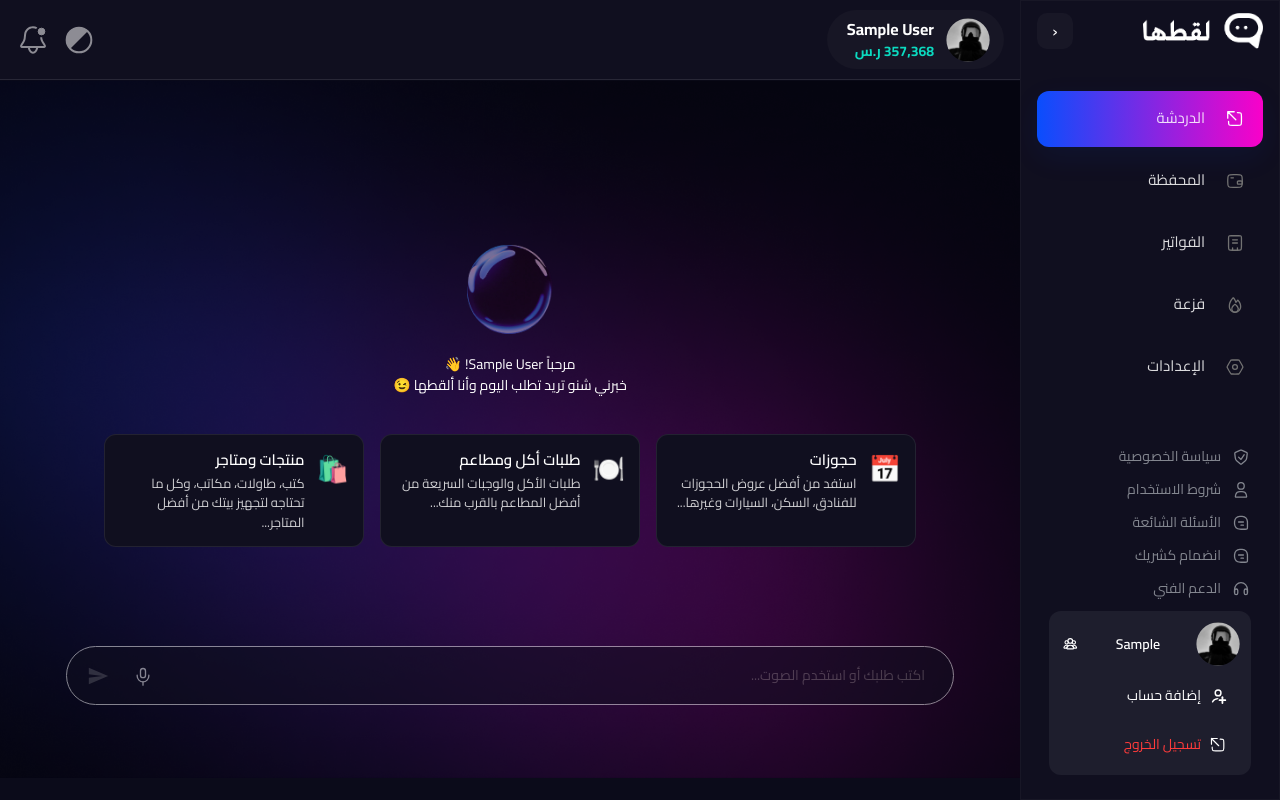
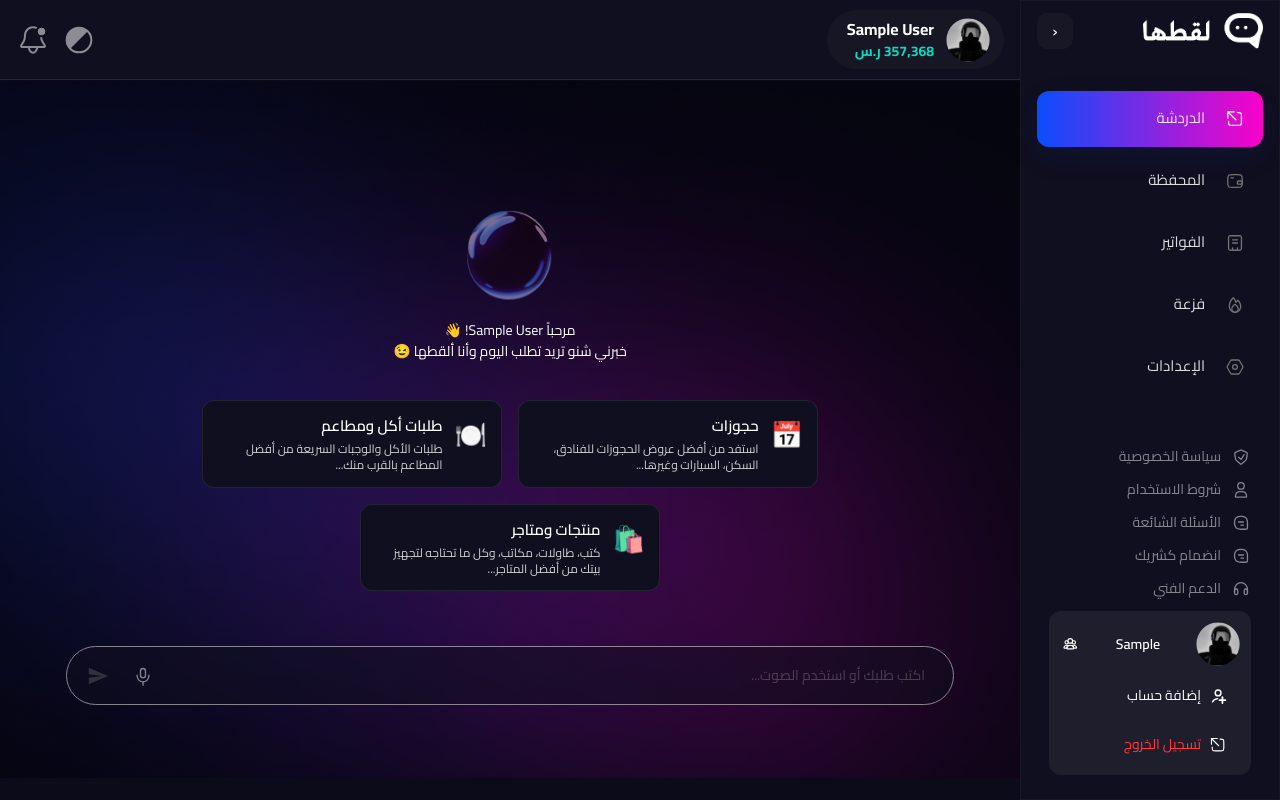
Before and after one commit to ebrahim-mamdoh/laqtha-v2, a Next.js app: page /chat in a window 1280 px wide. Built offline with nearby package versions, Linux system fonts and the light colour scheme; sample sign-in values are in the browser's storage.

Commit message:
fixing caht screen

```diff
--- a/next.config.mjs
+++ b/next.config.mjs
@@ -1,8 +1,11 @@
-/** @type {import('next').NextConfig} */
+// next.config.mjs
+import bundleAnalyzer from '@next/bundle-analyzer';
+
+/**
+ * @type {import('next').NextConfig}
+ */
 const nextConfig = {
-  experimental: {
-    // فاضي مفيش حاجة غلط
-  },
+  reactStrictMode: true,
   images: {
     remotePatterns: [
       {
@@ -13,10 +16,14 @@ const nextConfig = {
       },
       {
         protocol: 'https',
-        hostname: '**', // Allow any HTTPS domain for flexibility
+        hostname: '**',
       }
     ],
-  }
+  },
 };
 
-export default nextConfig;
+const withBundleAnalyzer = bundleAnalyzer({
+  enabled: process.env.ANALYZE === 'true',
+});
+
+export default withBundleAnalyzer(nextConfig);
--- a/package.json
+++ b/package.json
@@ -19,8 +19,10 @@
     "react-bootstrap": "^2.10.10",
     "react-dom": "19.1.0",
     "recharts": "^3.2.1",
-    "swiper": "^12.0.2",
     "wavesurfer.js": "^7.11.0",
     "yup": "^1.7.1"
+  },
+  "devDependencies": {
+    "@next/bundle-analyzer": "^16.0.1"
   }
 }
--- a/src/app/(pages)/chat/chat.module.css
+++ b/src/app/(pages)/chat/chat.module.css
@@ -8,7 +8,9 @@
     background-size: cover;
     background-position: center;
     background-repeat: no-repeat;
-  padding:45px 50px;
+    padding: 45px 50px;
+    overflow-x: hidden; /* Prevent horizontal scroll */
+    max-width: 100vw; /* Don't exceed viewport width */
 }
 
 /* chat shell: flex column so messages / suggestions / input are stacked */
@@ -17,6 +19,8 @@
     flex-direction: column;
     height: calc(100vh - 500px);
     transition: all 160ms ease;
+    max-width: 100%; /* Prevent overflow */
+    overflow-x: hidden; /* No horizontal scroll */
 }
 
 
@@ -92,13 +96,16 @@
 .suggestionsWrap {
   flex: 0 0 auto;
   margin-top: 12px;
-  /* ensure it doesn't create unexpected overflow */
   box-sizing: border-box;
   width: 100%;
+  max-width: 100%; /* Prevent overflow */
+  overflow-x: hidden; /* No horizontal scroll */
 }
 
 .suggestionsInner {
   position: relative;
+  max-width: 100%; /* Prevent overflow */
+  overflow-x: hidden; /* No horizontal scroll */
 }
 .welcomeSection {
   display: flex;
@@ -123,38 +130,21 @@
   font-size: 14px;
   margin-bottom: 30px;
 }
-/* MOBILE SWIPER (scrollable) */
+/* MOBILE NATIVE SCROLL (no Swiper dependency) */
 .suggestionsScroll {
   display: flex;
+  flex-direction: column; /* Stack vertically on mobile */
   gap: 12px;
-  padding: 12px;
-  overflow-x: auto;
-  -webkit-overflow-scrolling: touch;
-  scroll-snap-type: x mandatory;
-  scrollbar-width: none;
-  box-sizing: border-box;
+  padding: 12px 16px;
+  width: 100%;
+  max-width: 100%; /* Prevent overflow */
+  box-sizing: border-box; /* Include padding in width calculation */
 }
-.suggestionsScroll::-webkit-scrollbar { display: none; }
-
-/* make sure Swiper slides don't stretch container */
-/* make sure Swiper slides don't stretch container */
-.suggestionsScroll :global(.swiper-slide) {
-  width: auto !important;
-  flex: 0 0 auto;
-}
-.suggestionsScroll :global(.swiper-wrapper) {
-  align-items: center;
-    flex-wrap: wrap;
-    justify-content: center;
-
-}
-
 
 /* SUGGESTION CARD */
 .suggestionCard {
-  scroll-snap-align: start;
-  min-width: 220px;
-  max-width: 260px;
+  width: 100%; /* Full width on mobile */
+  max-width: 100%; /* Prevent overflow */
   background:#100f1f;
   border-radius: 12px;
   border: 1px solid rgba(255,255,255,0.08);
@@ -163,31 +153,63 @@
   gap: 12px;
   align-items: flex-start;
   cursor: pointer;
-  transition: transform .12s ease, box-shadow .12s ease;
+  transition: all 0.3s ease;
   color: #fff;
   text-align: right;
-  box-sizing: border-box;
-  flex: 0 0 auto; /* don't grow or shrink unexpectedly */
-  transition: all 0.5s ease;
-  margin-bottom: 10px;
+  box-sizing: border-box; /* Include padding and border in width */
 }
+
 .suggestionCard:hover {
-  /* box-shadow: 0 8px 24px rgba(0,0,0,0.4);  */
   background: linear-gradient(90deg, rgb(66, 12, 67), rgb(19, 15, 33));
-
-
+  transform: translateY(-2px);
+  box-shadow: 0 4px 12px rgba(255, 47, 207, 0.2);
 }
 .suggestionCard:active { transform: translateY(2px); }
 
-.suggIcon { font-size: 26px; }
-.suggText { display: flex; flex-direction: column; gap: 2px; }
-.suggTitle { font-size: 15px; font-weight: 600; }
-.suggSubtitle { font-size: 13px; opacity: 0.8; }
+.suggIcon {
+  font-size: 26px;
+  flex-shrink: 0;
+}
+
+.suggText {
+  display: flex;
+  flex-direction: column;
+  gap: 4px;
+  min-width: 0; /* Allow text to shrink */
+}
+
+.suggTitle {
+  font-size: 15px;
+  font-weight: 600;
+  white-space: nowrap;
+  overflow: hidden;
+  text-overflow: ellipsis;
+}
+
+.suggSubtitle {
+  font-size: 12px;
+  opacity: 0.8;
+  line-height: 1.3;
+  display: -webkit-box;
+  -webkit-line-clamp: 2;
+  line-clamp: 2;
+  -webkit-box-orient: vertical;
+  overflow: hidden;
+}
 
 .desktopList {
   display: flex;
   justify-content: center;
   gap: 16px;
+  flex-wrap: wrap; /* Allow wrapping on smaller desktop screens */
+}
+
+/* Desktop: horizontal layout */
+.desktopList .suggestionCard {
+  flex: 0 1 auto;
+  min-width: 240px;
+  max-width: 300px;
+  width: auto;
 }
 
 /* ================= INPUT BAR ================= */
@@ -202,10 +224,13 @@
   align-items: center;
   margin-top: 10px;
   box-sizing: border-box;
+  max-width: 100%; /* Prevent overflow */
+  width: 100%;
 }
 
 .inputInner {
   width: 100%;
+  max-width: 100%; /* Prevent overflow */
   display: flex;
   align-items: center;
   gap: 10px;
@@ -335,15 +360,13 @@
     min-height: 76vh;
   }
 
-  /* On desktop: suggestions are not scrollable and displayed as fixed list */
+  /* On desktop: horizontal layout for suggestions */
   .suggestionsScroll {
-    overflow: hidden !important;
-    justify-content: center;
-    padding: 12px 24px;
+    display: none; /* Hide mobile vertical layout */
   }
 
   .desktopList {
-    flex-wrap: nowrap;
+    display: flex; /* Show desktop horizontal layout */
   }
 }
 
@@ -351,21 +374,51 @@
   .chatShell {
     padding: 16px;
     min-height: 72vh;
+    max-width: 100vw; /* Don't exceed viewport */
   }
 
+  /* ✅ Mobile: vertical stack, no overflow */
   .suggestionsScroll {
-    overflow-x: auto;
+    display: flex;
+    flex-direction: column;
+    width: 100%;
+    max-width: 100%; /* Prevent overflow */
+    padding: 12px 0; /* Reduce horizontal padding to prevent overflow */
+    box-sizing: border-box;
   }
 
   .suggestionCard {
-    min-width: 200px;
+    width: 100%;
+    max-width: 100%; /* Prevent overflow */
+    min-width: unset;
+    box-sizing: border-box;
   }
 
   .desktopList {
-    display: none;
+    display: none; /* Hide desktop layout on mobile */
   }
+
   .chatPage {
-    padding: 30px 0px;
+    padding: 30px 16px; /* Reduce horizontal padding on mobile */
     min-height: 93vh;
+    overflow-x: hidden; /* Prevent horizontal scroll */
+    max-width: 100vw; /* Don't exceed viewport */
+  }
+
+  /* ✅ Better touch feedback */
+  .suggestionCard:active {
+    transform: scale(0.98);
+    opacity: 0.9;
+  }
+
+  /* ✅ Fix input bar overflow on mobile */
+  .inputBar {
+    padding: 8px 10px; /* Reduce padding slightly */
+    margin: 10px 0 0 0; /* Remove horizontal margins */
+  }
+
+  .textInput {
+    font-size: 13px; /* Slightly smaller on mobile */
+    padding: 8px 12px;
   }
 }
--- a/src/app/(pages)/chat/page.jsx
+++ b/src/app/(pages)/chat/page.jsx
@@ -3,14 +3,18 @@
 "use client";
 
 import { useRef, useState, useEffect, useCallback } from "react";
-import { Swiper, SwiperSlide } from "swiper/react";
-import "swiper/css";
 import "bootstrap/dist/css/bootstrap.min.css";
 import Image from "next/image";
-import WaveSurfer from "wavesurfer.js";
 import { useChatLogic } from "./ChatLogic";
 import HotelsMsg from "./components/hotelsCard/HotelsMsg";
+
+/* ----------------------------- dinamic import ----------------------------- */
+import dynamic from "next/dynamic";
+const WaveSurfer = dynamic(() => import("wavesurfer.js"), { ssr: false });
+
 import styles from "./chat.module.css";
+
+
 
 // ===== Suggestions Data =====
 const SUGGESTIONS = [
@@ -182,19 +186,17 @@ export default function ChatPage() {
 
               <div className={styles.suggestionsInner}>
                 {isMobile ? (
-                  <Swiper spaceBetween={12} slidesPerView="auto" className={styles.suggestionsScroll}>
+                  <div className={styles.suggestionsScroll}>
                     {SUGGESTIONS.map((s) => (
-                      <SwiperSlide key={s.id} className={styles.slide}>
-                        <button className={styles.suggestionCard} onClick={() => handleSuggestionClick(s)}>
+                      <button key={s.id} className={styles.suggestionCard} onClick={() => handleSuggestionClick(s)}>
                         <div className={styles.suggIcon}>{s.icon}</div>
                         <div className={styles.suggText}>
                           <div className={styles.suggTitle}>{s.title}</div>
                           <div className={styles.suggSubtitle}>{s.subtitle}</div>
                         </div>
                       </button>
-                      </SwiperSlide>
                     ))}
-                  </Swiper>
+                  </div>
                 ) : (
                   <div className={styles.desktopList}>
                     {SUGGESTIONS.map((s) => (
```
Also changed, not shown: src/app/(pages)/wallet/components/BarChart/BarChart.jsx (+14 -1 lines), 1 other file (tests, documents, lock files or other folders). Lines whose indentation alone changed are shown as unchanged.
